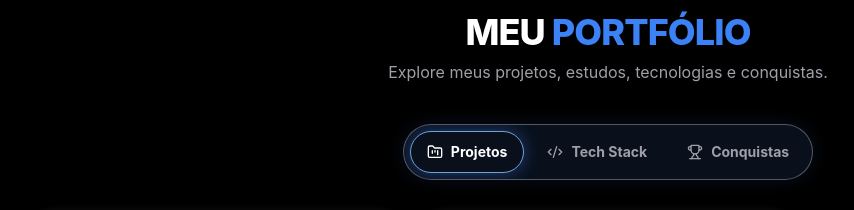
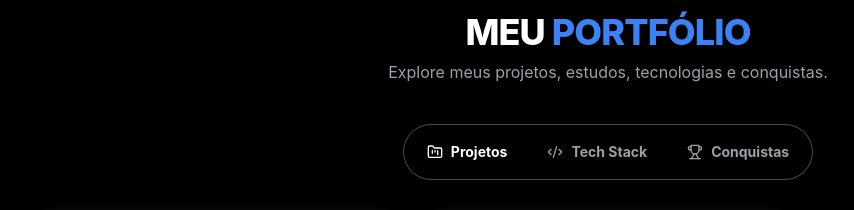
Before and after one commit to annasb-oss/Port-Dev, a React (Vite) app: page / in a window 1280 px wide. Shown: the part 2560-2770 px from the top of the page, without its empty margins (32-886 px from the left). Built offline with nearby package versions, Linux system fonts and the light colour scheme.

Commit message:
Remove blue background and glow from portfolio tabs

```diff
--- a/src/components/TechStackSection.tsx
+++ b/src/components/TechStackSection.tsx
@@ -25,13 +25,13 @@ export default function TechStackSection() {
           <p className="mt-2 text-sm sm:text-base text-zinc-400 max-w-2xl">Explore meus projetos, estudos, tecnologias e conquistas.</p>
         </div>
 
-        <div role="tablist" aria-label="Categorias do portfólio" className="mx-auto mb-8 flex w-fit max-w-full items-center justify-start sm:justify-center gap-1.5 overflow-x-auto overscroll-x-contain rounded-full border border-white/30 bg-[#0b1220]/90 p-1.5 shadow-[0_0_18px_rgba(59,130,246,0.12),0_8px_28px_rgba(0,0,0,0.30)] backdrop-blur-md">
+        <div role="tablist" aria-label="Categorias do portfólio" className="mx-auto mb-8 flex w-fit max-w-full items-center justify-start sm:justify-center gap-1.5 overflow-x-auto overscroll-x-contain rounded-full border border-white/30 bg-transparent p-1.5 shadow-[0_8px_28px_rgba(0,0,0,0.30)] backdrop-blur-md">
           {TABS.map((tab) => {
             const Icon = tab.icon;
             const selected = activeTab === tab.id;
             return (
               <button key={tab.id} type="button" role="tab" id={`portfolio-tab-${tab.id}`} aria-selected={selected} aria-controls={`portfolio-panel-${tab.id}`} onClick={() => setActiveTab(tab.id)}
-                className={`inline-flex shrink-0 items-center gap-2 rounded-full border px-4 py-2.5 text-xs sm:text-sm font-bold transition-all duration-300 focus-visible:outline-none focus-visible:ring-2 focus-visible:ring-white/80 ${selected ? 'border-blue-300/80 bg-transparent text-white shadow-[0_0_16px_rgba(59,130,246,0.42)]' : 'border-transparent bg-transparent text-zinc-400 hover:border-white/25 hover:bg-white/[0.06] hover:text-white'}`}>
+                className={`inline-flex shrink-0 items-center gap-2 rounded-full border px-4 py-2.5 text-xs sm:text-sm font-bold transition-all duration-300 focus-visible:outline-none focus-visible:ring-2 focus-visible:ring-white/80 ${selected ? 'border-transparent bg-transparent text-white shadow-none' : 'border-transparent bg-transparent text-zinc-400 hover:border-transparent hover:bg-transparent hover:text-white'}`}>
                 <Icon className="h-4 w-4" aria-hidden="true" />{tab.label}
               </button>
             );
```
